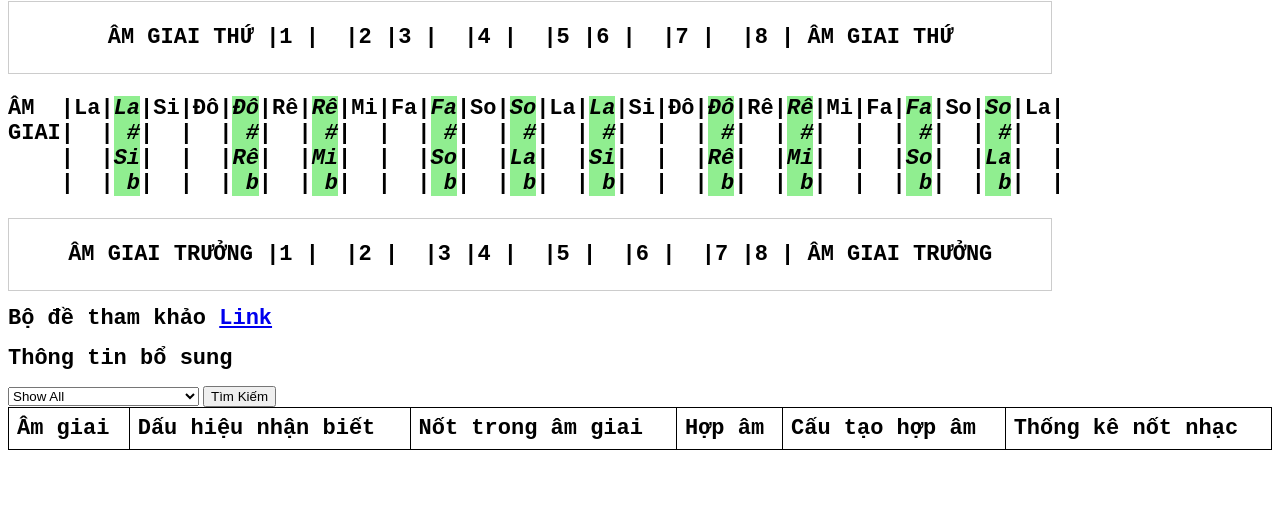
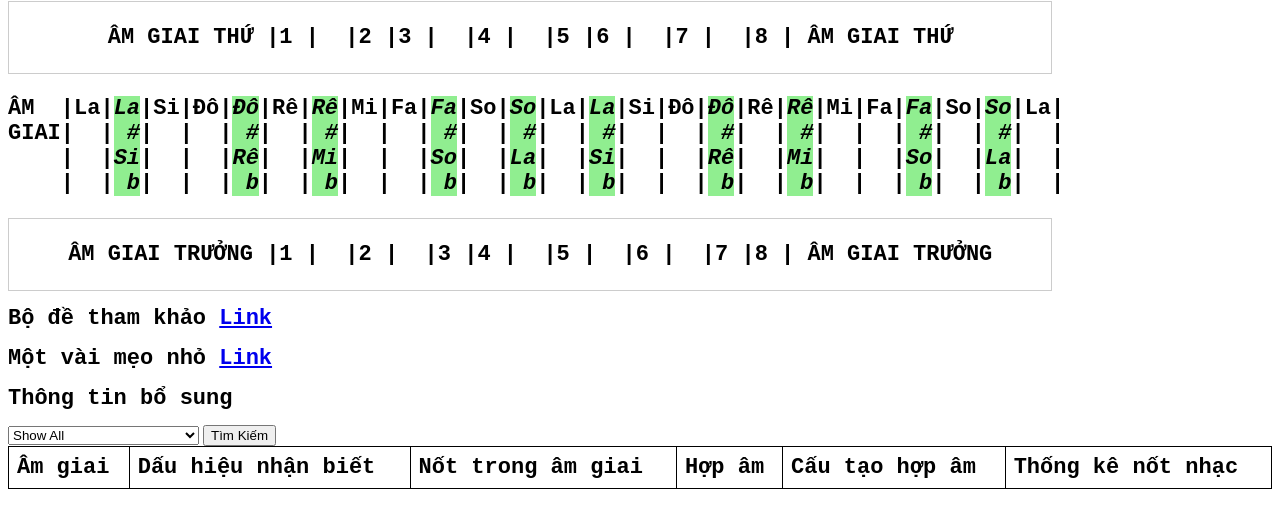
Before and after one commit to HoangLong23f3g2/tracuuamgiai, a plain HTML site: page index.html in a window 1280 px wide. Shown: the part 53-580 px from the top of the page. Drawn offline with Linux system fonts and the light colour scheme.

Commit message:
Update index.html
a

```diff
--- a/index.html
+++ b/index.html
@@ -70,6 +70,8 @@ GIAI|  |<span style="font-style: italic; background-color: lightgreen;"> #</span
         }
     </script>
 	<h1>Bộ đề tham khảo <a href="https://docs.google.com/document/d/e/2PACX-1vR6Be7uSIG7gC6b2_hfFCrqG8QCRqRsHIqzBlZ6h_7w7Hk2X_TDN6nHf1CPdacgcSnsjTfSxyiJf6qx/pub" target="_blank"
+>Link</a></h1>
+	<h1>Một vài mẹo nhỏ <a href="https://docs.google.com/document/d/e/2PACX-1vSCz6YFuREQrFIoT_T6-S4K54YDV1ERjwJdh7Uoq7CotfeTyvmrUpnWldc5iWV1xAdZaXunonrLPl5B/pub" target="_blank"
 >Link</a></h1>
 	<h1>Thông tin bổ sung</h1>
     <select id="scaleSelect">
```
